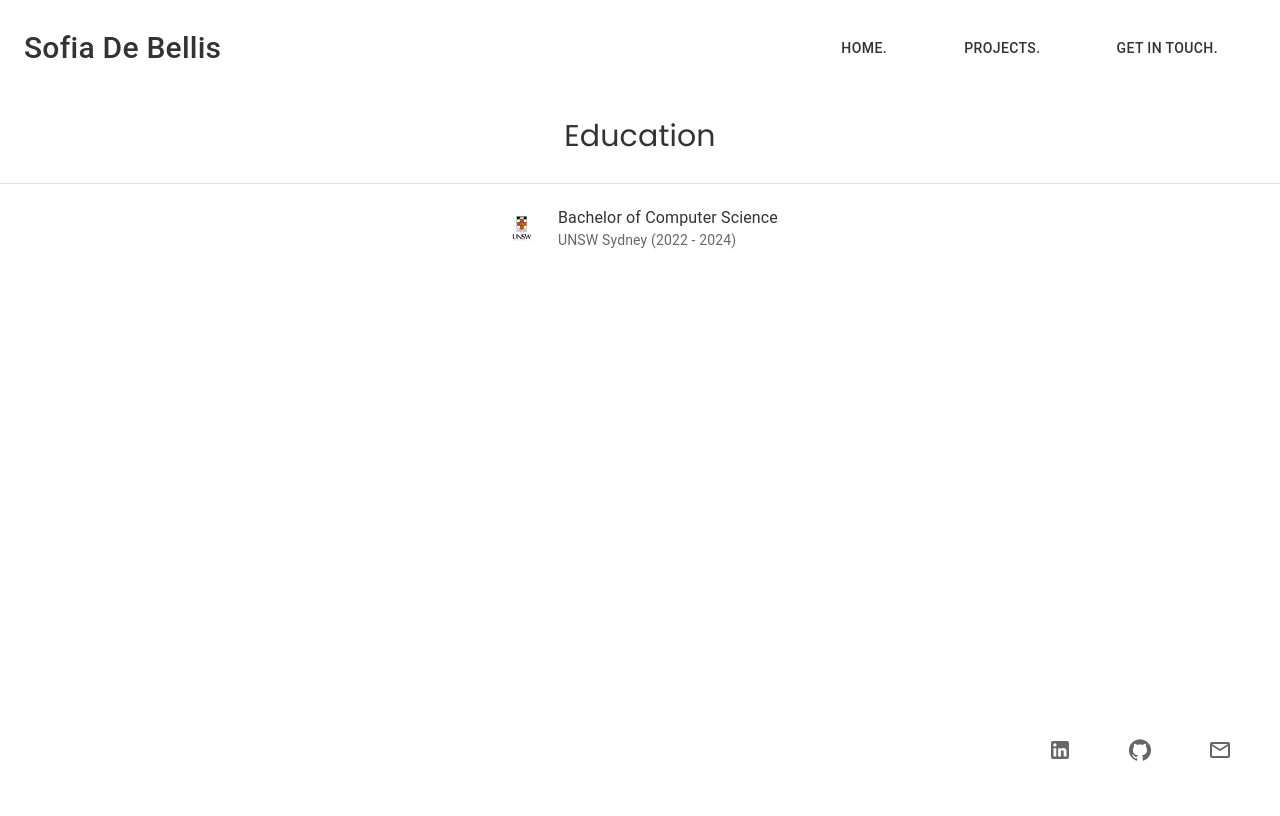
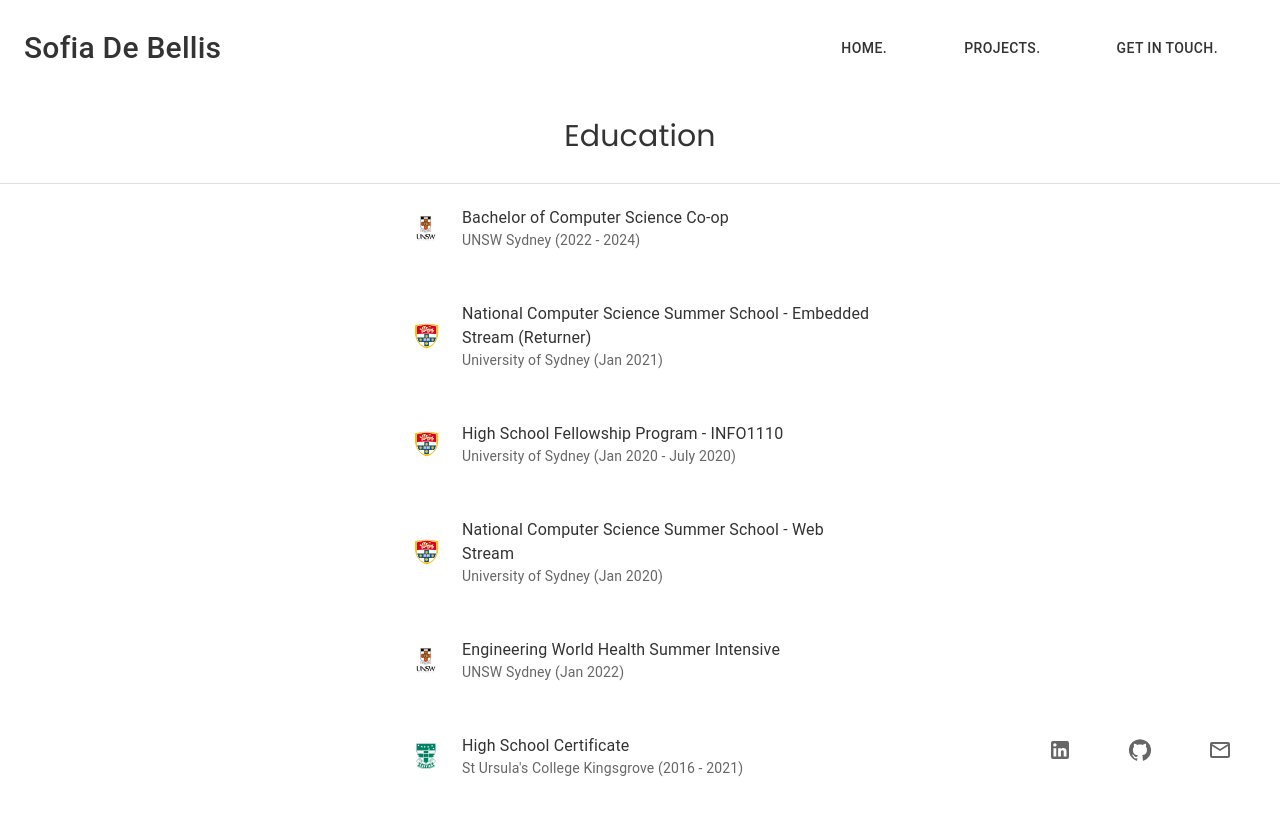
Before and after one commit to sofiadebellis/sofiadebellis.github.io, a React (Create React App) app: page /education in a window 1280 px wide. Shown: the top 816 px of the page. Built offline with nearby package versions, Linux system fonts and the light colour scheme.

Commit message:
education page

```diff
--- a/src/components/Education.js
+++ b/src/components/Education.js
@@ -11,12 +11,9 @@ import {
 } from '@mui/material';
 import NavBar from './Nav';
 import Footer from './Footer';
-import optiver from '../assets/Optiver.jpg'
-import atlassian from '../assets/Atlassian.png'
+import ursulas from '../assets/ursuals.png'
 import unsw from '../assets/UNSW.png'
-import rev from '../assets/rev.png'
-import codecamp from '../assets/codecamp.png'
-import connectedcode from '../assets/connectedcode.png'
+import usyd from '../assets/usyd.png'
 
 const Experience = styled('div')({
   backgroundColor: 'white',
@@ -58,7 +55,7 @@ const StyledListItem = styled(ListItem)({
     borderColor: '#f4f4f4',
     borderRadius: '15px',
     cursor: 'pointer',
-    transform: 'scale(1.1)',
+    transform: 'scale(1.05)',
   }
 })
 
@@ -80,8 +77,53 @@ export default function Education() {
                 <Avatar src={unsw}/>
                 </ListItemAvatar>
                 <ListItemText
-                  primary="Bachelor of Computer Science"
+                  primary="Bachelor of Computer Science Co-op"
                   secondary="UNSW Sydney (2022 - 2024)"
+                />
+              </StyledListItem>
+              <StyledListItem>
+                <ListItemAvatar>
+                <Avatar src={usyd}/>
+                </ListItemAvatar>
+                <ListItemText
+                  primary="National Computer Science Summer School - Embedded Stream (Returner)"
+                  secondary="University of Sydney (Jan 2021)"
+                />
+              </StyledListItem>
+              <StyledListItem>
+                <ListItemAvatar>
+                <Avatar src={usyd}/>
+                </ListItemAvatar>
+                <ListItemText
+                  primary="High School Fellowship Program - INFO1110"
+                  secondary="University of Sydney (Jan 2020 - July 2020)"
+                />
+              </StyledListItem>
+              <StyledListItem>
+                <ListItemAvatar>
+                <Avatar src={usyd}/>
+                </ListItemAvatar>
+                <ListItemText
+                  primary="National Computer Science Summer School - Web Stream"
+                  secondary="University of Sydney (Jan 2020)"
+                />
+              </StyledListItem>
+              <StyledListItem>
+                <ListItemAvatar>
+                <Avatar src={unsw}/>
+                </ListItemAvatar>
+                <ListItemText
+                  primary="Engineering World Health Summer Intensive"
+                  secondary="UNSW Sydney (Jan 2022)"
+                />
+              </StyledListItem>
+              <StyledListItem>
+                <ListItemAvatar>
+                <Avatar src={ursulas}/>
+                </ListItemAvatar>
+                <ListItemText
+                  primary="High School Certificate"
+                  secondary="St Ursula's College Kingsgrove (2016 - 2021)"
                 />
               </StyledListItem>
             </Stack>
--- a/src/components/Experience.js
+++ b/src/components/Experience.js
@@ -58,7 +58,7 @@ const StyledListItem = styled(ListItem)({
     borderColor: '#f4f4f4',
     borderRadius: '15px',
     cursor: 'pointer',
-    transform: 'scale(1.1)',
+    transform: 'scale(1.05)',
   }
 })
 
```
Also changed, not shown: src/assets/ursuals.png (added), src/assets/usyd.png (added).
